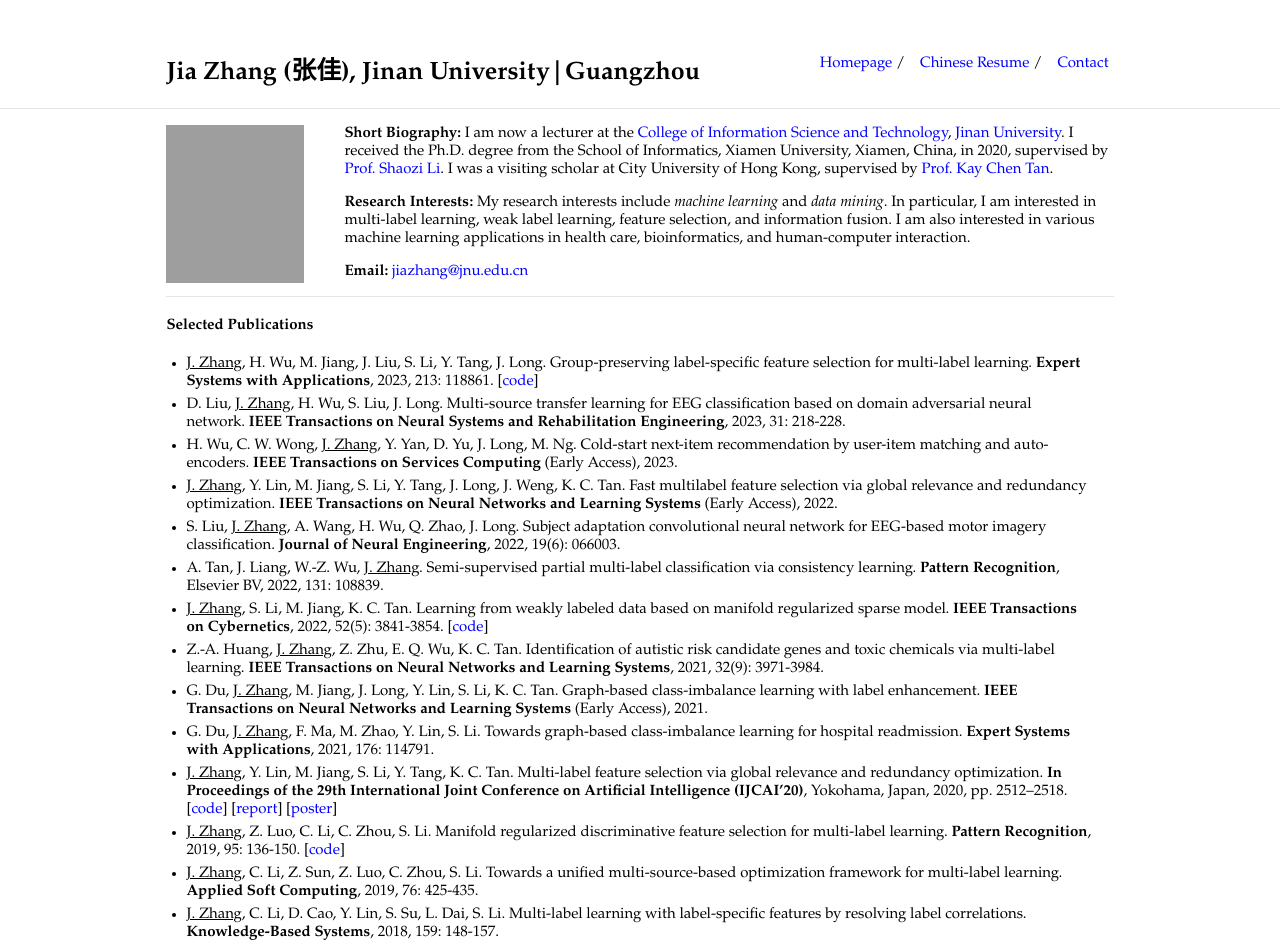
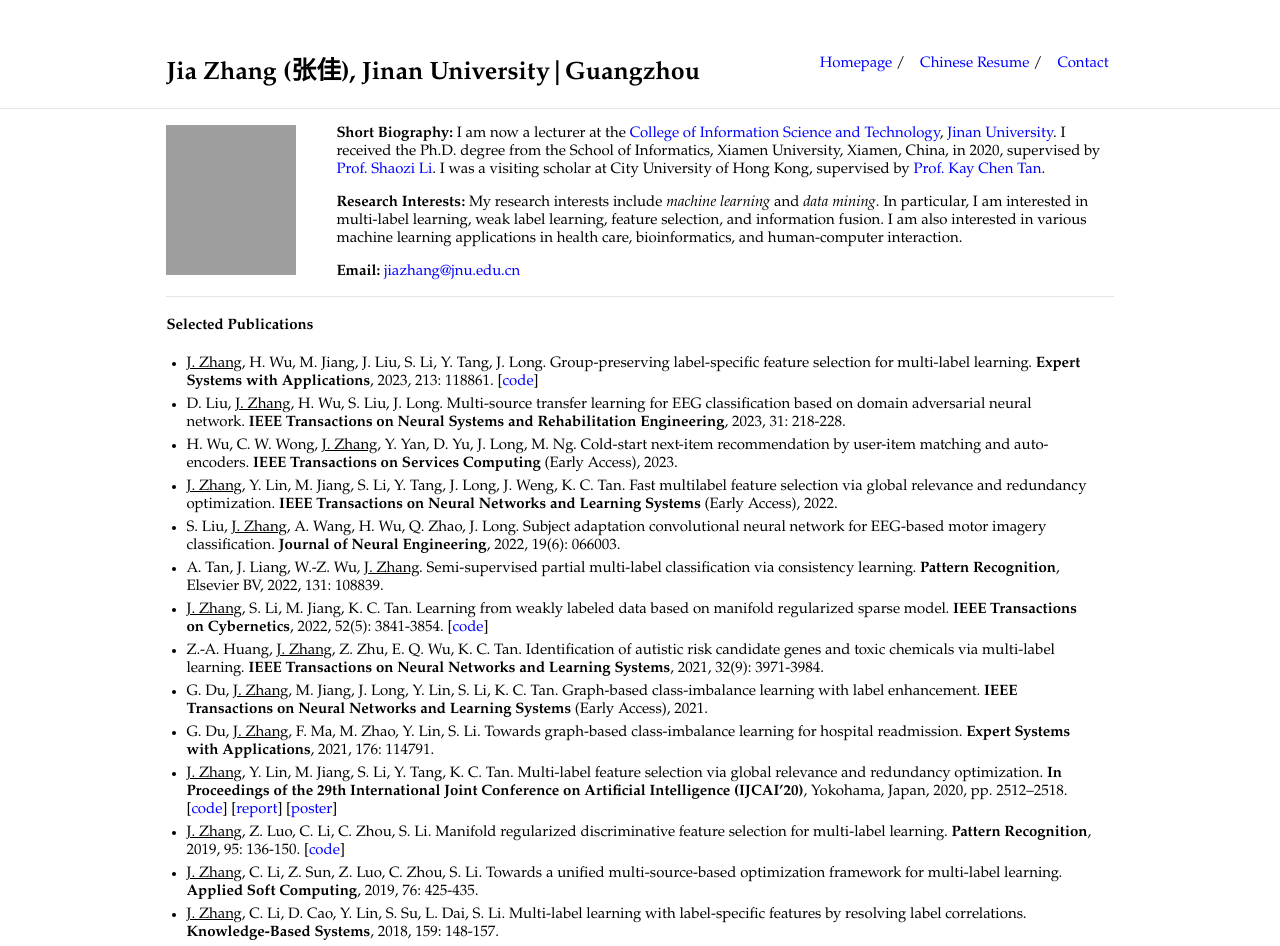
Before and after one commit to jiazhang-ml/jiazhang-ml.github.io, a Jekyll site: the page built from index.md, in a window 1280 px wide. Shown: the top 946 px of the page. Built offline with Jekyll 4.4.1, drawn with Linux system fonts in a browser that asks for light colours; grey boxes are pictures that could not be loaded.

Commit message:
Update typography.scss

```diff
--- a/_sass/typography.scss
+++ b/_sass/typography.scss
@@ -37,8 +37,8 @@
         font-style: italic;
     }
     .profile-picture {
-        height: 158px;
-        width: 138px;
+        height: 150px;
+        width: 130px;
         position: relative;
         margin: 0px 40px 10px 0px;
         float: left;
```
